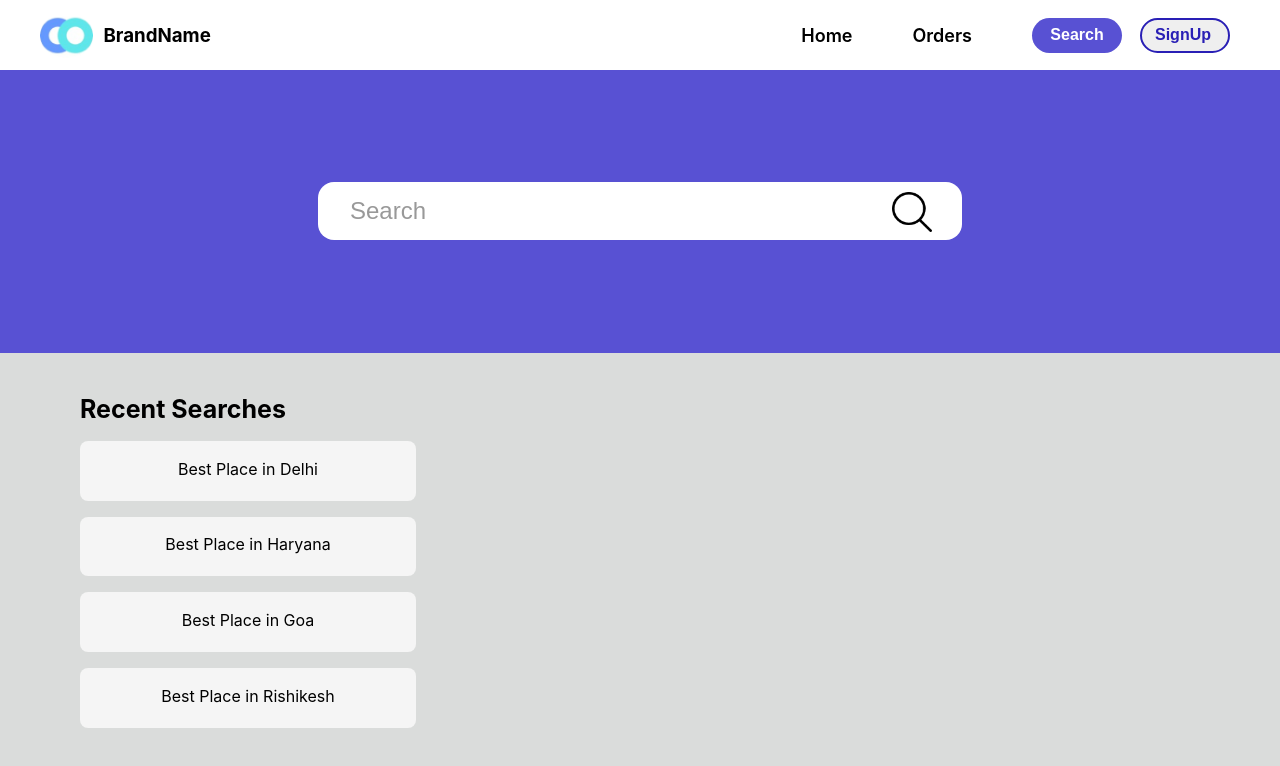
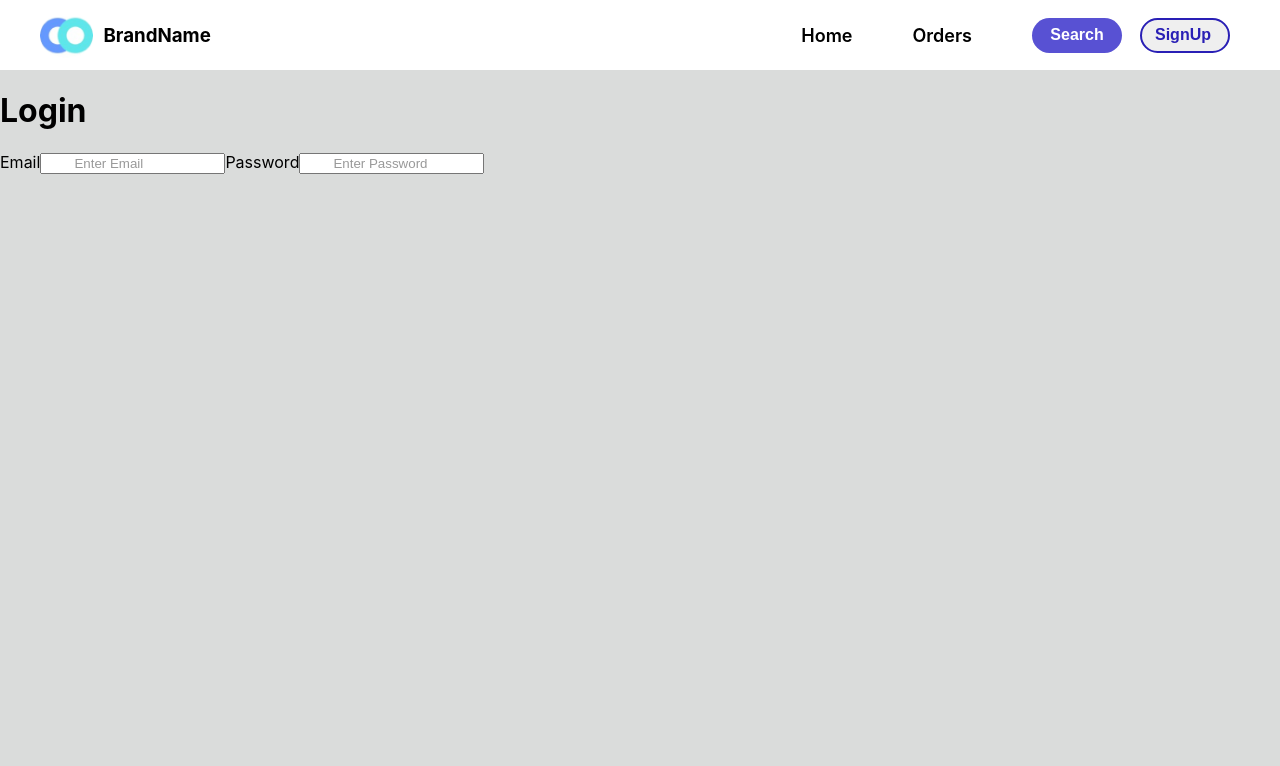
Before and after one commit to imdeepakvermaa/App01, a React (Create React App) app: page / in a window 1280 px wide. Shown: the top 766 px of the page. Built offline with nearby package versions, Linux system fonts and the light colour scheme.

Commit message:
adding login page

```diff
--- a/src/App.js
+++ b/src/App.js
@@ -1,11 +1,12 @@
 import './App.css';
-import SearchPage from './Pages/SearchPage';
+// import SearchPage from './Pages/SearchPage';
 import Header from './Components/Header';
+import SignIn from './Pages/SignIn';
 function App() {
   return (
     <div className="App">
       <Header/>
-      <SearchPage/>
+      <SignIn/>
     </div>
   );
 }
--- /dev/null
+++ b/src/Pages/SignIn.js
@@ -0,0 +1,20 @@
+import logo from '../Assets/logo.png';
+
+const SignIn = () => {
+  return (
+    <div className='Signin'>
+        <div className='formpage'>
+        <h1>Login</h1>
+            <form action="#">
+                <label>Email</label>
+                <input type="text" placeholder='Enter Email' />
+                <label>Password</label>
+                <input type="text" placeholder='Enter Password' />
+            </form>
+        </div>
+
+    </div>
+  )
+}
+
+export default SignIn;
```
